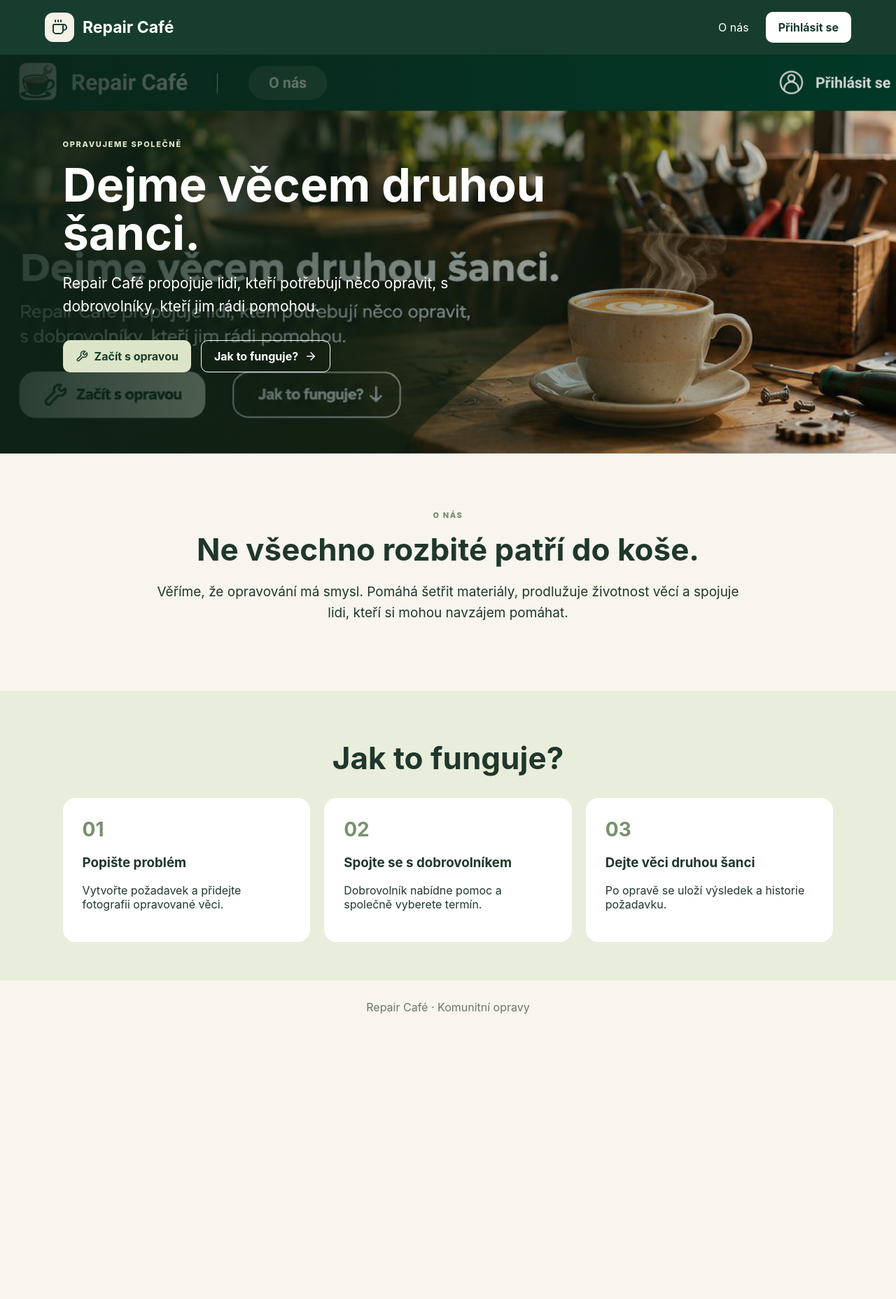
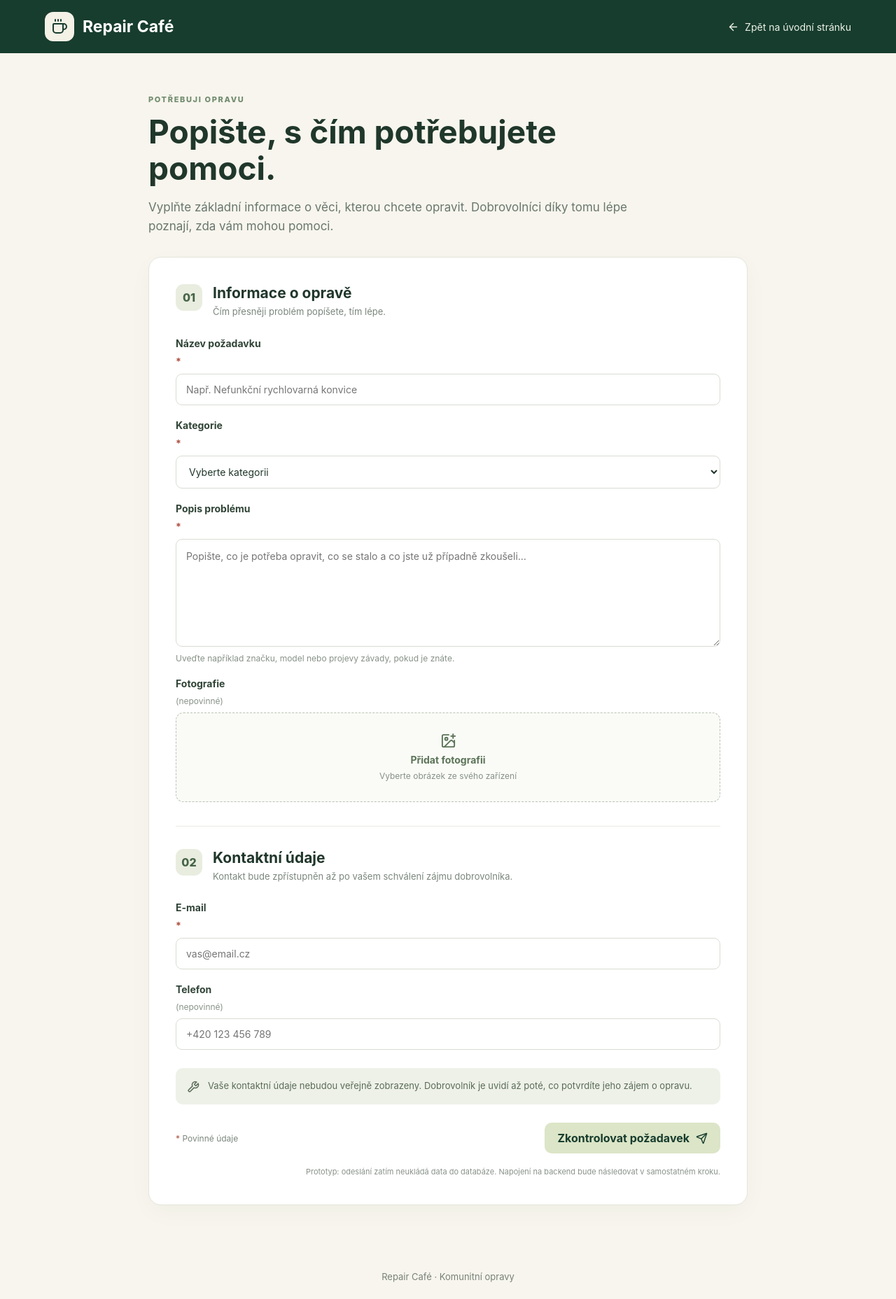
Before and after one commit to Michal-Strnad/RepairCafe-frontend, a React (Vite) app: page /requests/new in a window 1280 px wide. Before the commit this address led to /. Shown: the whole page at 70% size. Before the commit the page ends 1477 px from the top, so only its background shows below. Built offline with nearby package versions, Linux system fonts and the light colour scheme.

Commit message:
Vytvoření požadavku na opravu

```diff
--- a/src/app/App.jsx
+++ b/src/app/App.jsx
@@ -1,5 +1,6 @@
 import { Navigate, Route, Routes } from 'react-router-dom';
 import LandingPage from '../pages/LandingPage.jsx';
+import CreateRequestPage from '../pages/CreateRequestPage.jsx';
 
 function LoginPlaceholder() {
   return (
@@ -16,6 +17,7 @@ export default function App() {
   return (
     <Routes>
       <Route path="/" element={<LandingPage />} />
+      <Route path="/requests/new" element={<CreateRequestPage />} />
       <Route path="/login" element={<LoginPlaceholder />} />
       <Route path="*" element={<Navigate to="/" replace />} />
     </Routes>
--- /dev/null
+++ b/src/pages/CreateRequestPage.jsx
@@ -0,0 +1,96 @@
+import { useState } from 'react';
+import { Link, useNavigate } from 'react-router-dom';
+import { ArrowLeft, Camera, CheckCircle2, Coffee, ImagePlus, Send, Wrench } from 'lucide-react';
+
+const categories = [
+  'Elektronika a spotřebiče',
+  'Nábytek a vybavení domácnosti',
+  'Oblečení a textil',
+  'Kola a sportovní vybavení',
+  'Hračky a další předměty',
+  'Jiné',
+];
+
+export default function CreateRequestPage() {
+  const navigate = useNavigate();
+  const [photoName, setPhotoName] = useState('');
+  const [submitted, setSubmitted] = useState(false);
+
+  function handleSubmit(event) {
+    event.preventDefault();
+    // V tomto kroku se data pouze validují v prohlížeči. Uložení bude doplněno po rozšíření backendu.
+    setSubmitted(true);
+    window.scrollTo({ top: 0, behavior: 'smooth' });
+  }
+
+  if (submitted) {
+    return (
+      <div className="request-page">
+        <header className="form-header">
+          <Link className="brand" to="/"><span className="brand-mark"><Coffee /></span><b>Repair Café</b></Link>
+        </header>
+        <main className="success-card">
+          <span className="success-icon"><CheckCircle2 size={34} /></span>
+          <span className="eyebrow">FORMULÁŘ VYPLNĚN</span>
+          <h1>Požadavek je připravený.</h1>
+          <p>Formulář prošel kontrolou. V této verzi se požadavek ještě neukládá na server. Uložení a odeslání doplníme po dokončení příslušného API v backendu.</p>
+          <div className="success-actions">
+            <button className="button button-primary" onClick={() => navigate('/')}>Zpět na úvodní stránku</button>
+            <button className="button button-secondary" onClick={() => { setSubmitted(false); window.scrollTo({ top: 0 }); }}>Vytvořit další požadavek</button>
+          </div>
+        </main>
+      </div>
+    );
+  }
+
+  return (
+    <div className="request-page">
+      <header className="form-header">
+        <Link className="brand" to="/"><span className="brand-mark"><Coffee /></span><b>Repair Café</b></Link>
+        <Link className="header-back" to="/"><ArrowLeft size={17} /> Zpět na úvodní stránku</Link>
+      </header>
+      <main className="request-content">
+        <div className="request-heading">
+          <span className="eyebrow">POTŘEBUJI OPRAVU</span>
+          <h1>Popište, s čím potřebujete pomoci.</h1>
+          <p>Vyplňte základní informace o věci, kterou chcete opravit. Dobrovolníci díky tomu lépe poznají, zda vám mohou pomoci.</p>
+        </div>
+
+        <form className="request-form" onSubmit={handleSubmit}>
+          <section className="form-section">
+            <div className="form-section-title"><span>01</span><div><h2>Informace o opravě</h2><p>Čím přesněji problém popíšete, tím lépe.</p></div></div>
+            <label className="field">Název požadavku <span className="required">*</span>
+              <input name="title" required minLength={4} maxLength={100} placeholder="Např. Nefunkční rychlovarná konvice" />
+            </label>
+            <label className="field">Kategorie <span className="required">*</span>
+              <select name="category" required defaultValue=""><option value="" disabled>Vyberte kategorii</option>{categories.map(category => <option key={category}>{category}</option>)}</select>
+            </label>
+            <label className="field">Popis problému <span className="required">*</span>
+              <textarea name="description" required minLength={10} maxLength={2000} rows={6} placeholder="Popište, co je potřeba opravit, co se stalo a co jste už případně zkoušeli…" />
+              <small>Uveďte například značku, model nebo projevy závady, pokud je znáte.</small>
+            </label>
+            <label className="field">Fotografie <span className="optional">(nepovinné)</span>
+              <span className="upload-box"><ImagePlus size={23}/><strong>Přidat fotografii</strong><span>Vyberte obrázek ze svého zařízení</span><input type="file" accept="image/*" onChange={e => setPhotoName(e.target.files?.[0]?.name || '')} /></span>
+              {photoName && <span className="file-selected"><Camera size={15}/>{photoName}</span>}
+            </label>
+          </section>
+
+          <section className="form-section">
+            <div className="form-section-title"><span>02</span><div><h2>Kontaktní údaje</h2><p>Kontakt bude zpřístupněn až po vašem schválení zájmu dobrovolníka.</p></div></div>
+            <label className="field">E-mail <span className="required">*</span>
+              <input type="email" name="email" required autoComplete="email" placeholder="vas@email.cz" />
+            </label>
+            <label className="field">Telefon <span className="optional">(nepovinné)</span>
+              <input type="tel" name="phone" autoComplete="tel" placeholder="+420 123 456 789" />
+            </label>
+          </section>
+
+          <div className="form-privacy"><Wrench size={18}/><p>Vaše kontaktní údaje nebudou veřejně zobrazeny. Dobrovolník je uvidí až poté, co potvrdíte jeho zájem o opravu.</p></div>
+          <div className="request-submit"><span><span className="required">*</span> Povinné údaje</span><button className="button button-primary" type="submit">Zkontrolovat požadavek <Send size={17}/></button></div>
+          <p className="prototype-note">Prototyp: odeslání zatím neukládá data do databáze. Napojení na backend bude následovat v samostatném kroku.</p>
+        </form>
+      </main>
+      <footer className="request-footer">Repair Café · Komunitní opravy</footer>
+    </div>
+  );
+}
```
Also changed, not shown: src/pages/LandingPage.jsx (+1 -1 lines), src/styles.css, 1 other file (tests, documents, lock files or other folders).
